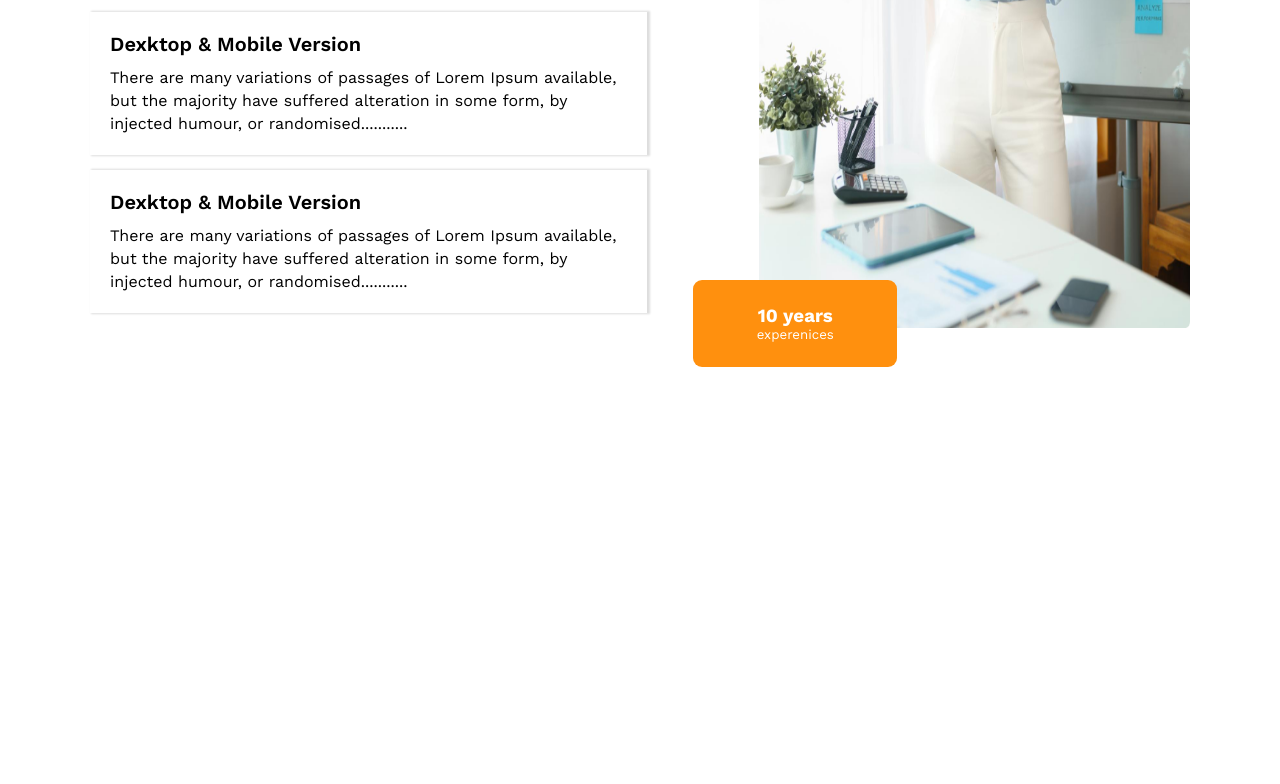
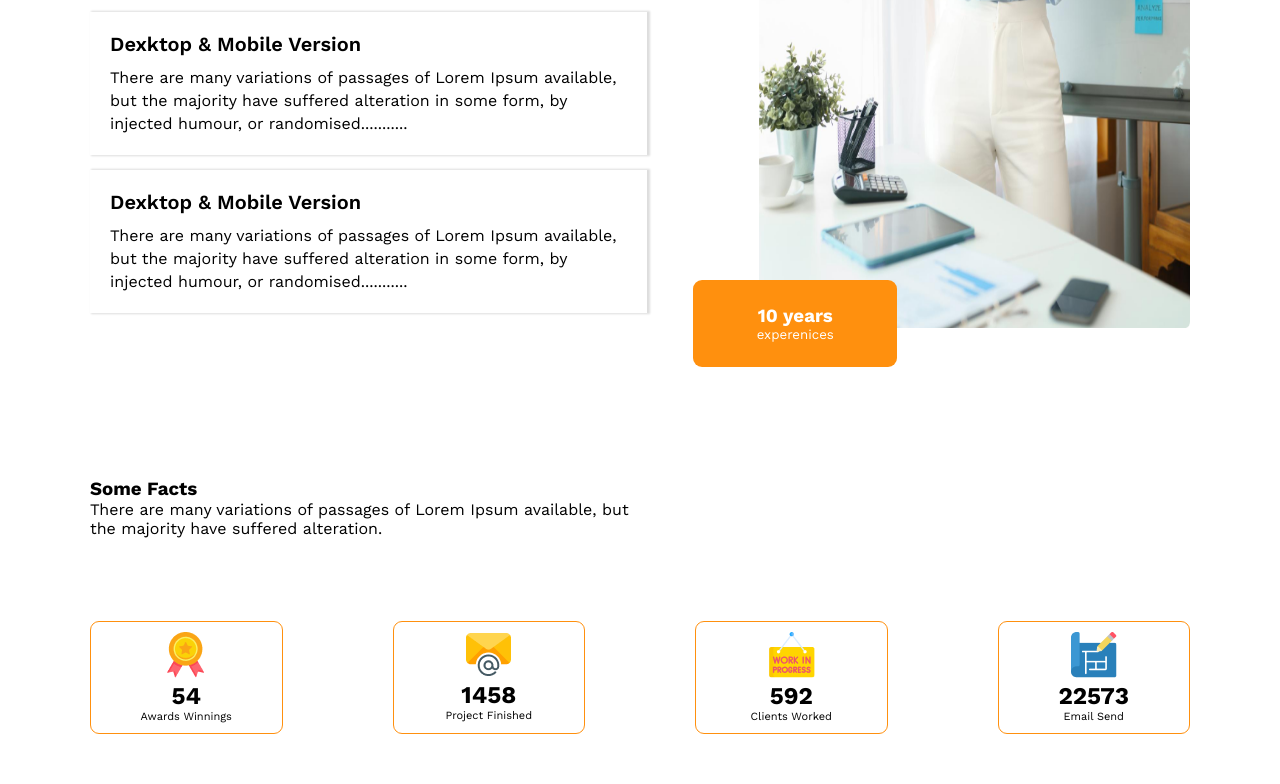
Before and after one commit to programmerrabbanii/class-five, a plain HTML site: page index.html in a window 1280 px wide. Shown: the part 2387-3171 px from the top of the page. Before the commit the page ends 2754 px from the top, so only its background shows below. Drawn offline with nearby package versions, Linux system fonts and the light colour scheme.

Commit message:
added the some section

```diff
--- a/index.html
+++ b/index.html
@@ -93,6 +93,36 @@
         <!-- features section -end -->
         <!-- some fact section start -->
 
+        <div class="somee">
+            <div class="some-title">
+                <h3>Some Facts</h3>
+                <p>There are many variations of passages of Lorem Ipsum available, but <br> the majority have suffered alteration.</p>
+            </div>
+            <div class="some-main">
+                <div class="some-box">
+                    <img src="./icon/ribon.png" alt="">
+                    <h2>54</h2>
+                    <h4>Awards Winnings</h4>
+                </div>
+                <div class="some-box">
+                    <img src="./icon/email.png" alt="">
+                    <h2>1458</h2>
+                    <h4>Project Finished</h4>
+                </div>
+                <div class="some-box">
+                    <img src="./icon/customers.png" alt="">
+                    <h2>592</h2>
+                    <h4>Clients Worked</h4>
+                </div>
+                <div class="some-box">
+                    <img src="./icon/projects.png" alt="">
+                    <h2>22573</h2>
+                    <h4>Email Send</h4>
+                </div>
+            </div>
+
+        </div>
+
     </main>
     <footer>
 
--- a/style.css
+++ b/style.css
@@ -135,9 +135,7 @@ header{
     line-height: 22px;
     margin-top: 21px;
 }
-.title{
 
-}
 .features-card {
     padding: 20px;
     box-shadow: 2px 0px 2px 1px #ddd;
@@ -165,15 +163,39 @@ header{
     top: -52px;
     right: 66px;
 }
-.buton h3{
-
-}
 .buton h5 {
     font-weight: 400;
 }
+.somee{
+    margin-top: 150px;
 
+}
+.some-title{
 
+}
+.some-title h3{
 
+}
+.some-title p{
+
+}
+.some-main {
+    display: grid;
+    grid-template-columns: repeat(4, 1fr);
+    gap: 110px;
+    text-align: center;
+    margin-top: 83px;
+    padding-bottom: 50px;
+}
+.some-box h4 {
+    font-size: 11px;
+    font-weight: 400;
+}
+.some-box {
+    border: 1px solid #FF900E;
+    padding: 10px;
+    border-radius: 9px;
+}
 
 
 
@@ -214,4 +236,7 @@ header{
     .feature-top p {
         margin-left: 12px;
     }
+    .some-main{
+        grid-template-columns: repeat(1, 3fr);
+    }
 }
```
